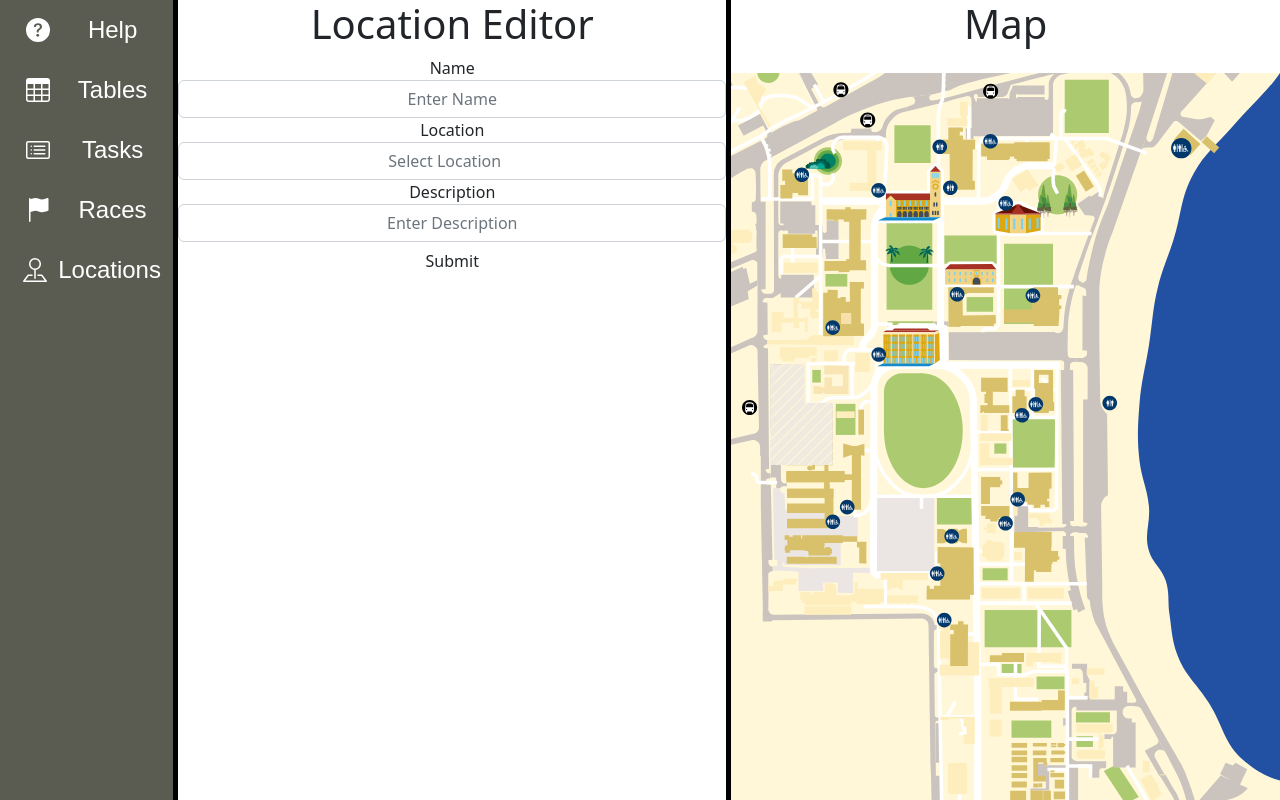
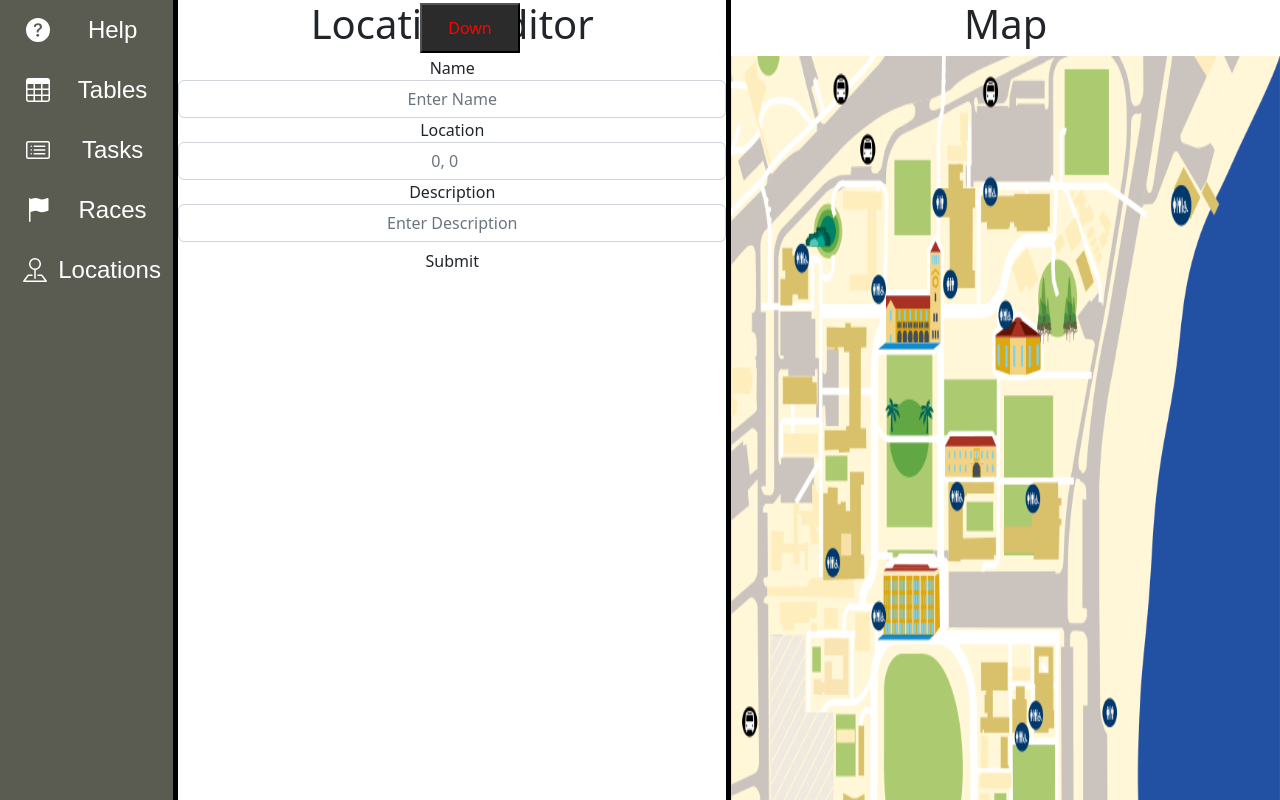
Before and after one commit to Tamura77/Aspire-app, a React (Vite) app in the folder frontend/: page /AdminPlaces in a window 1280 px wide. Built offline with nearby package versions, Linux system fonts and the light colour scheme.

Commit message:
added mapping of locations to GPS coordinates

```diff
--- a/frontend/src/components/sidebar.css
+++ b/frontend/src/components/sidebar.css
@@ -1,9 +1,10 @@
+/* Side bar height to lock scrolling (can adjust later) */
 .sidebar{
-    height: 100vh;
+    height: 937px;
     width: 200px;
     background-color: rgb(91, 92, 81);
+}
 
-}
 .sidebarlist{
     height: auto;
     width: 100%;
--- a/frontend/src/pages/AdminPlaces.jsx
+++ b/frontend/src/pages/AdminPlaces.jsx
@@ -11,13 +11,18 @@ import "../components/sidebar.css"
 
 //map SVG file
 import map from "../assets/images/campusmap.svg";
+import map1 from "../assets/images/campus(top).png";
+import map2 from "../assets/images/campus(bot).png";
 
 //Variables
 const state ={
   xoffset: 0,
   yoffset: 0,
+  xcoord: 0,
+  ycoord: 0,
   delta: 0,
   opacity: 0.0,
+  button: "Down",
 };
 
 
@@ -27,20 +32,47 @@ function AdminPlaces () {
     let coordinates = [event.clientX, event.clientY]
     setCoord(coordinates)
   }
-  console.log(coord)
 
   //store coordinates function
   const store = event =>{
      state.xoffset = coord[0] -17;
      state.yoffset = coord[1] -28;
      state.opacity = 1;
+     if (state.button=="Up"){
+      state.ycoord = (0.73*((866 + state.yoffset -17 -11))).toFixed(1);   //second map so add 866px down from top map, -11 is calibration (WIP)
+     }
+     else{
+      state.ycoord = (0.73*((state.yoffset -17 -11))).toFixed(1);
+     }
+     state.xcoord = (0.915*(state.xoffset - 1000 - 28 -11)).toFixed(1);  //map starts 1000px right off screen, 0.73 and 0.915 maps directly to geo coordinates
   }
+
+  const swap = event =>{
+    if (state.button == "Down"){
+      setTimeout(() =>{
+      setShow1(false);
+      setShow2(true);
+      state.button = "Up";
+      }, 100);
+    }
+    else{
+      setTimeout(() => {
+      setShow1(true);
+      setShow2(false);
+      state.button = "Down";
+      }, 100);
+    }
+    state.opacity= 0;
+  }
+
+  const [show1, setShow1]=useState(true)
+  const [show2, setShow2]=useState(false)
   return (
     <>
     <div className="admin-div">
         <Sidebar/>
         <div className="table-display">
-            <div className="database-table">
+            <div className="locations-table">
                 <h1>Location Editor</h1>
                 {/* THE ACTION SHOULD BE BINDED WITH THE SUBMIT TO THE DATABASE */}
                 <form action="">
@@ -50,7 +82,7 @@ function AdminPlaces () {
                   </div>
                   <div class="form-group">
                     <label for="location">Location</label>
-                    <input type="number" class="form-control" id="location" placeholder="Select Location"></input>
+                    <input type="number" class="form-control" id="location" placeholder={`${state.xcoord}` + ", " + `${state.ycoord}`}></input>
                   </div>
                   <div class="form-group">
                     <label for="description">Description</label>
@@ -59,13 +91,21 @@ function AdminPlaces () {
                   <button className="submit-button" type="submit" class="btn btn-default">Submit</button>
                 </form>
             </div>
-            <div className="database-table">
+            <div className="locations-table">
                 <h1>Map</h1>
+                <button className="swap-map" onClick={swap}>{`${state.button}`}</button>
+                {
+                  show1?<img className="mapsvg"  onMouseMove={(event) => handleMouseMove(event)} onClick={store}src={map1} alt="campus map1">
+                  </img>:null
+                }
+                {
+                  show2?<img className="mapsvg"  onMouseMove={(event) => handleMouseMove(event)} onClick={store}src={map2} alt="campus map2">
+                  </img>:null
+                }
                 <div id="marker" style={{position: "absolute", left: `${state.xoffset}px`, top: `${state.yoffset}px`, opacity: `${state.opacity}`,}}>
                 <BsFillCircleFill/>
                 </div>
-                <img className="mapsvg" width="550" height="1500" onMouseMove={(event) => handleMouseMove(event)} onClick={store}src={map} alt="campus map">
-                </img>
+
             </div>
         </div>
     </div>
--- a/frontend/src/pages/styling/AdminSide.css
+++ b/frontend/src/pages/styling/AdminSide.css
@@ -19,13 +19,31 @@
     background-color: red;
 }
 
-/* Locations support */
+/* Places support */
 .mapsvg{
-    height:97.67% ;
+    height:881px ;
     width:100%;
 }
 
 #marker{
     color: red;
     font-size:xx-large;
+    height: 100px;
 }
+
+.locations-table{
+    width: 100%;
+    height: 937px;
+    margin: 0px 0px 0px 5px;
+    background-color: white;
+}
+
+.swap-map{
+    color: red;
+    background-color: rgb(43, 43, 44);
+    position: fixed;
+    top: 3px;
+    right: 760px;
+    height: 50px;
+    width: 100px;
+}
```
Also changed, not shown: frontend/src/assets/images/campus(bot).png (added), frontend/src/assets/images/campus(top).png (added).
